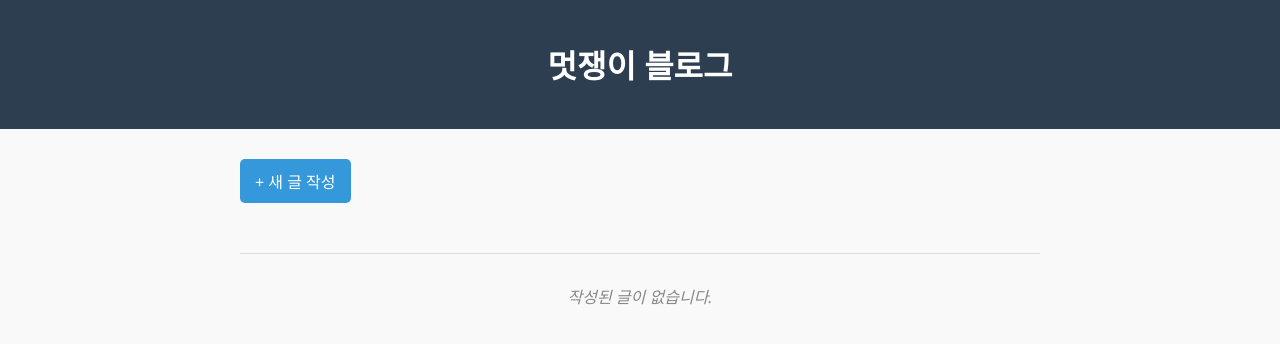
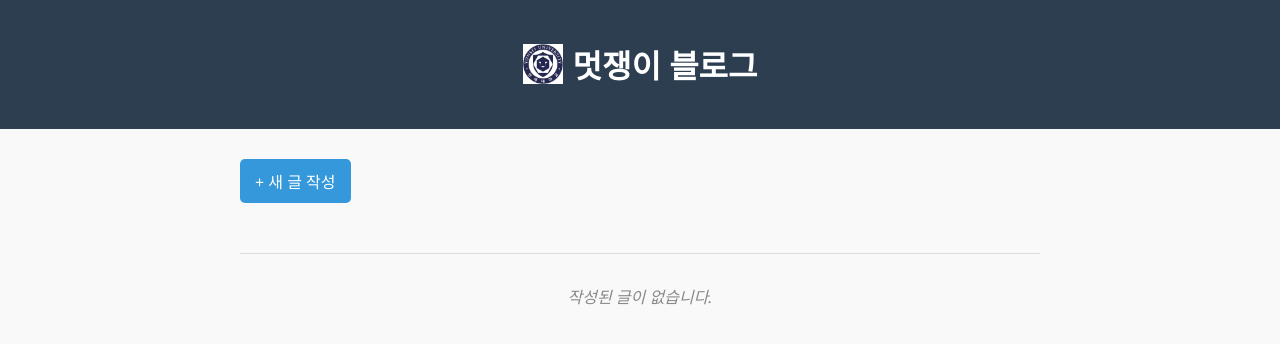
Before and after one commit to Likelion-Yonsei-13th/13-SESSION-BACKEND-ADMIN, a Django app: page /blog/ in a window 1280 px wide. Shown: the top 344 px of the page. Run offline with Django 5.2, Linux system fonts and the light colour scheme; data that the repository does not hold is empty.

Commit message:
[FEAT] static 구현

```diff
--- a/blogProject/blogProject/settings.py
+++ b/blogProject/blogProject/settings.py
@@ -10,6 +10,7 @@ For the full list of settings and their values, see
 https://docs.djangoproject.com/en/5.1/ref/settings/
 """
 
+import os
 from pathlib import Path
 
 # Build paths inside the project like this: BASE_DIR / 'subdir'.
@@ -118,6 +119,11 @@ USE_TZ = True
 
 STATIC_URL = 'static/'
 
+STATICFILES_DIRS = [
+  os.path.join(BASE_DIR, 'static')
+]
+
+
 # Default primary key field type
 # https://docs.djangoproject.com/en/5.1/ref/settings/#default-auto-field
 
--- a/blogProject/blogProject/templates/base.html
+++ b/blogProject/blogProject/templates/base.html
@@ -16,6 +16,19 @@
             color: white;
             padding: 20px 0;
             text-align: center;
+        }
+
+        /* 헤더 내부를 정렬하기 위한 컨테이너 */
+        .header-container {
+            display: inline-flex; /* 혹은 flex */
+            align-items: center;
+            gap: 10px; /* 로고와 텍스트 사이 간격 */
+        }
+
+        /* 로고 이미지를 작게 표시 */
+        .logo {
+            width: 40px; /* 원하는 크기로 조정 */
+            height: auto;
         }
 
         .container {
@@ -142,8 +155,13 @@
     </style>
 </head>
 <body>
+    {% load static %}
     <header>
-        <h1>멋쟁이 블로그</h1>
+        <!-- 로고, 블로그 제목 -->
+        <div class="header-container">
+            <img src="{% static 'likelion_yonsei.png' %}" alt="로고" class="logo">
+            <h1>멋쟁이 블로그</h1>
+        </div>
     </header>
 
     <div class="container">
```
Also changed, not shown: blogProject/blogApp/templates/edit.html (indentation only), blogProject/blogApp/templates/home.html (line endings or trailing spaces), blogProject/static/likelion_yonsei.png (added).
